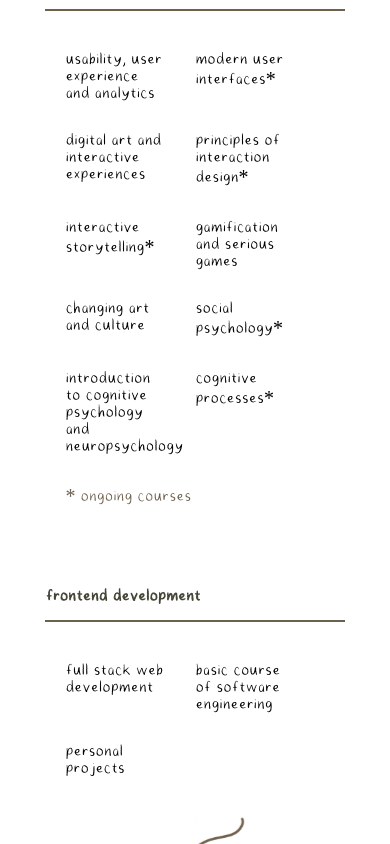
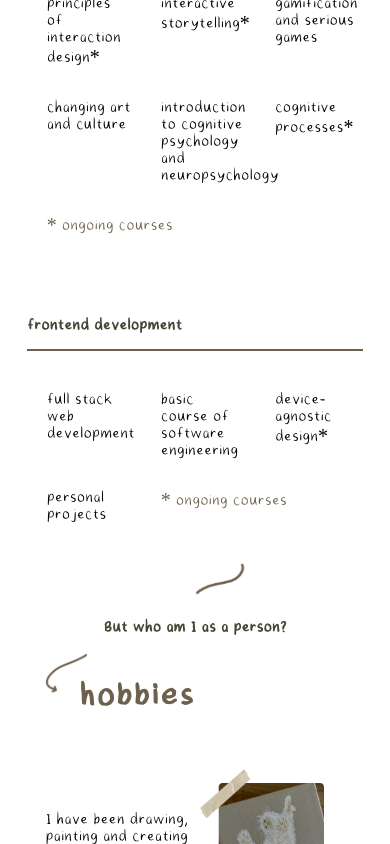
Before and after one commit to nnross/portfolio, a React (Vite) app: page /about in a window 390 px wide. Shown: the part 2777-3621 px from the top of the page. Built offline with nearby package versions, Linux system fonts and the light colour scheme.

Commit message:
updated projects

```diff
--- a/src/pages/about/About.jsx
+++ b/src/pages/about/About.jsx
@@ -76,7 +76,6 @@ const About = ({ className = "about", id = "about" }) => {
             "interactive storytelling*",
             "gamification and serious games",
             "changing art and culture",
-            "social psychology*",
             "introduction to cognitive psychology and neuropsychology",
             "cognitive processes*",
           ]}
@@ -87,8 +86,10 @@ const About = ({ className = "about", id = "about" }) => {
           items={[
             "full stack web development",
             "basic course of software engineering",
+            "device-agnostic design*",
             "personal projects",
           ]}
+          ongoing={"* ongoing courses"}
         />
         <Title
           className={"hobby"}
--- a/src/styles/components/_list.scss
+++ b/src/styles/components/_list.scss
@@ -46,10 +46,11 @@
   .list {
     margin-top: 25px;
     margin-bottom: 20px;
+    width: 90%;
     &__list {
       &__item {
         padding: 0px;
-        width: 100px;
+        width: 25%;
       }
     }
   }
--- a/src/styles/main.css
+++ b/src/styles/main.css
@@ -604,10 +604,11 @@
   .list {
     margin-top: 25px;
     margin-bottom: 20px;
+    width: 90%;
   }
   .list__list__item {
     padding: 0px;
-    width: 100px;
+    width: 25%;
   }
 }
 .hobbies {
@@ -770,7 +771,7 @@
 }
 .athena {
   display: grid;
-  grid-template-columns: 50% 50%;
+  grid-template-columns: 1fr 1fr;
   -moz-column-gap: 20px;
        column-gap: 20px;
   row-gap: 10px;
--- a/src/styles/projects/_athena.scss
+++ b/src/styles/projects/_athena.scss
@@ -1,6 +1,6 @@
 .athena {
   display: grid;
-  grid-template-columns: 50% 50%;
+  grid-template-columns: 1fr 1fr;
   column-gap: 20px;
   row-gap: 10px;
   grid-auto-rows: auto;
```
Also changed, not shown: 1 other file (tests, documents, lock files or other folders).
